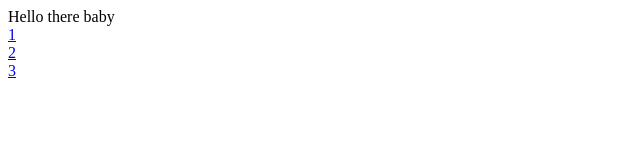
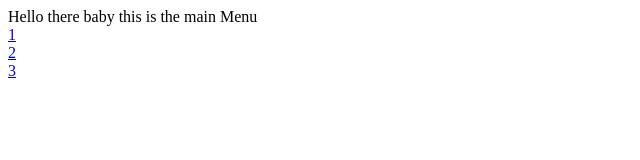
Before and after one commit to amirmdt/learn-git, a plain HTML site: page index.html in a window 1280 px wide. Shown: the whole page, without its empty margins (0-640 px from the left). Drawn offline with Linux system fonts and the light colour scheme.

Commit message:
new description in index

```diff
--- a/index.html
+++ b/index.html
@@ -1,6 +1,7 @@
 <html>
 	<body>
 		Hello there baby
+		this is the main Menu
 		<br /><a href="page1.html">1</a>
 		<br /><a href="page2.html">2</a>
 		<br /><a href="page3.html">3</a>
```
